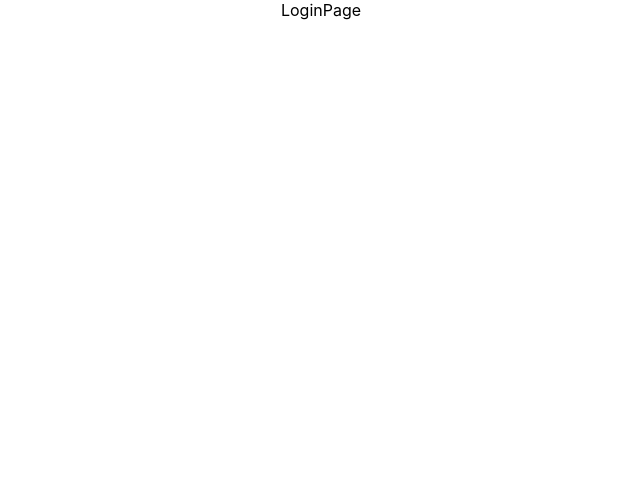
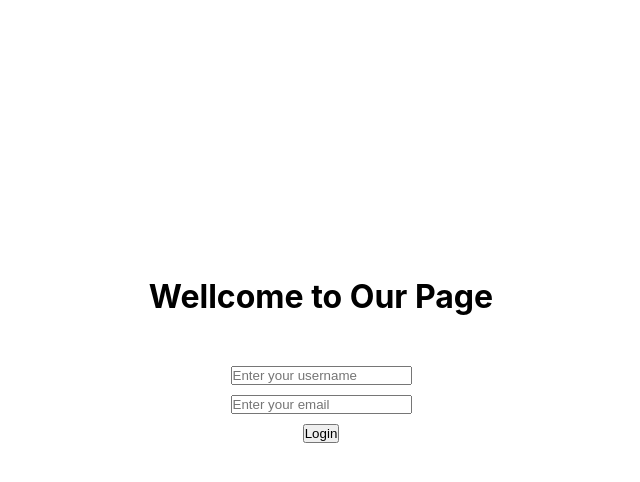
Before and after one commit to zemola/final-capstone-front-end, a React (Create React App) app: page / in a window 1280 px wide. Shown: the top 482 px of the page, without its empty margins (319-959 px from the left). Built offline with nearby package versions, Linux system fonts and the light colour scheme; no server answers.

Commit message:
Adds basic layout and logic to LoginPage

```diff
--- a/src/components/LoginPage.js
+++ b/src/components/LoginPage.js
@@ -1,8 +1,32 @@
-import React from 'react';
+import React, { useState } from 'react';
+import { useDispatch, useSelector } from 'react-redux';
+import { fetchUser } from '../features/user/userSlice';
 import styles from './LoginPage.module.css';
 
 export default function LoginPage() {
+  const [email, setEmail] = useState('');
+  const [userName, setUserName] = useState('');
+  const { users } = useSelector((state) => state.users);
+  console.log(users);
+  const dispatch = useDispatch();
+
+  React.useEffect(() => {
+    dispatch(fetchUser());
+  }, [dispatch]);
+
+  const login = () => {
+  };
+
   return (
-    <div className={styles.container}>LoginPage</div>
+    <div className={styles.container}>
+      <h1>Wellcome to Our Page</h1>
+      <div className={styles.inputesContainer}>
+        <input type="text" value={userName} onChange={(e) => setUserName(e.target.value)} placeholder="Enter your username" />
+        <input type="text" value={email} onChange={(e) => setEmail(e.target.value)} placeholder="Enter your email" />
+        <button type="button" onClick={() => login(email)}>
+          Login
+        </button>
+      </div>
+    </div>
   );
 }
--- a/src/components/LoginPage.module.css
+++ b/src/components/LoginPage.module.css
@@ -4,4 +4,14 @@
   justify-content: center;
   flex-direction: column;
   flex: 8;
+  height: 90vh;
+  gap: 50px;
 }
+
+.inputesContainer {
+  display: flex;
+  flex-direction: column;
+  align-items: center;
+  justify-content: center;
+  gap: 10px;
+}
--- a/src/index.js
+++ b/src/index.js
@@ -17,7 +17,6 @@ const container = document.getElementById('root');
 const root = createRoot(container);
 
 const RoutFinder = () => {
-  // eslint-disable-next-line no-unused-vars
   const user = null;
 
   if (user) {
```
